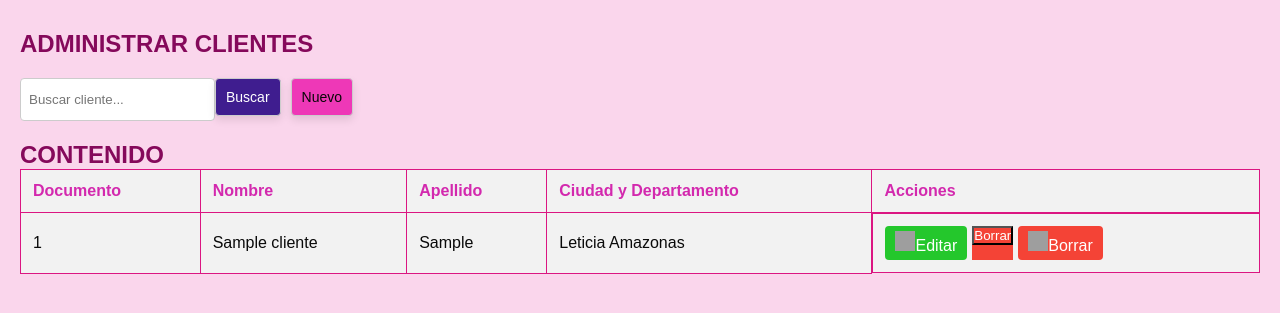
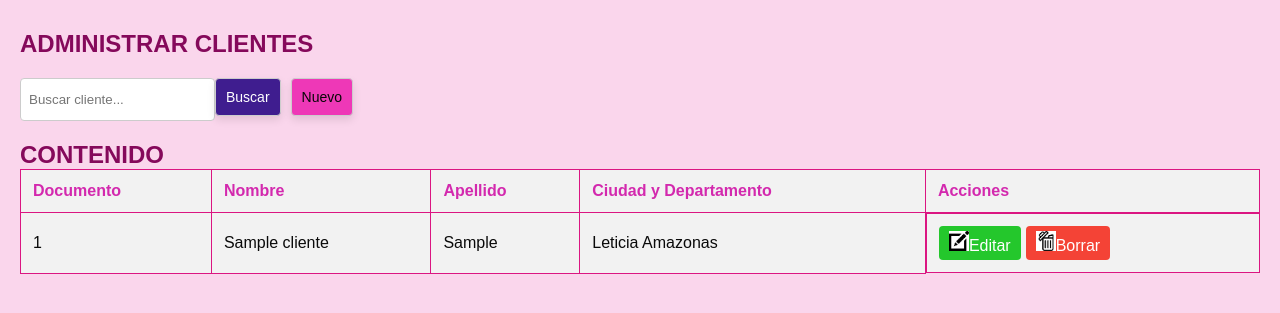
Before and after one commit to Stacygonza/tallerphp, a PHP site: page /table_clientes.php in a window 1280 px wide. Shown: the top 313 px of the page. Run offline with PHP 8.4, Linux system fonts and the light colour scheme; data comes from the database, SQL or seed files in the repository; tables that the repository leaves empty hold one stand-in row (values such as "Sample post"); grey boxes are pictures that could not be loaded.

Commit message:
cambiosfinales

```diff
--- a/proyecto2/table_clientes.php
+++ b/proyecto2/table_clientes.php
@@ -1,6 +1,6 @@
 <?php include 'conexion.php';
-if (isset($_GET["documento"]) && isset($_GET['cmd'])) {
-    $documento = $_GET['documento'];
+if (isset($_GET["id"]) && isset($_GET['cmd'])) {
+    $documento = $_GET['id'];
     $cmd = $_GET['cmd'];
     switch ($cmd) {
         case 'delete':
@@ -106,13 +106,8 @@ if (isset($_POST['registro'])) {
                         echo "<td>" . $fila['apellido'] . "</td>";
                         echo "<td> " . $fila['ciudad'] . ' ' . $fila['dto'] . "</td>";
                         echo "<td class='crud-buttons'>
-                            <a href='form_cliente.php?id=" . $fila['documento'] . "&cmd=update' class='update'><img src='img/update.png' width='20px' height='20px'>Editar</a>
-                            <form class='delete' action='table_clientes.php' method='get' onsubmit='return confirmarEliminacion();'>
-                                <input type='hidden' name='documento' value='" . $fila['documento'] . "'>
-                                <input type='hidden' name='cmd' value='delete'>
-                                <button type='submit' class='delete'>Borrar</button>
-                            </form>
-                            <a href='table_clientes.php?id=" . $fila['documento'] . "&cmd=delete' class='delete'><img src='img/delete.png' width='20px' height='20px'>Borrar</a></td>";
+                            <a href='form_cliente.php?id=" . $fila['documento'] . "&cmd=update' class='update'><img src='img/imagen1.jpeg' width='20px' height='20px'>Editar</a>
+                            <a href='table_clientes.php?id=" . $fila['documento'] . "&cmd=delete' class='delete'><img src='img/imagen2.jpeg' width='20px' height='20px'>Borrar</a></td>";
                         echo "</tr>";
                     }
                     ?>
```
Also changed, not shown: proyecto2/img/imagen1.jpeg (added), proyecto2/img/imagen2.jpeg (added).
